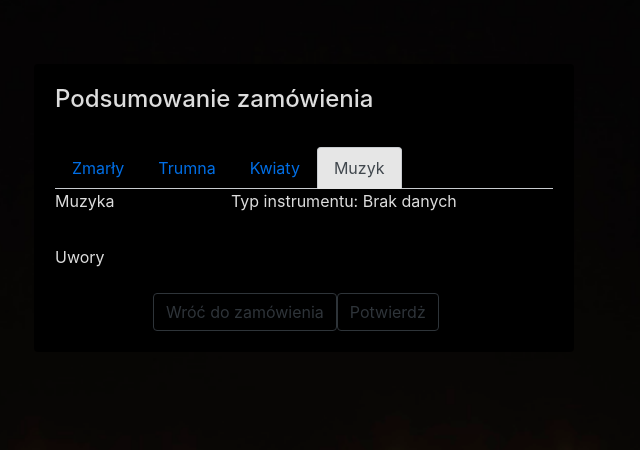
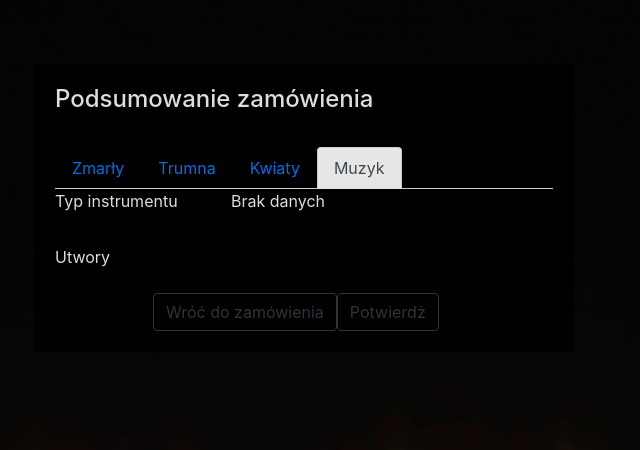
Before and after one commit to Alice198/Zastosowanie-informatyki-w-gospodarstwie, a Django app: a page that uses templates/submit_order_summary.html in a window 1280 px wide, after a click on "Muzyk". Shown: the part 56-506 px from the top of the page, without its empty margins (336-976 px from the left). Run offline with Django 3.2, Linux system fonts and the light colour scheme; the visitor is signed in with stand-in values (Sample User, id 1); data that the repository does not hold is empty; some libraries are stand-ins or nearby versions.

Commit message:
View - change submit order summary

```diff
--- a/templates/submit_order_summary.html
+++ b/templates/submit_order_summary.html
@@ -39,7 +39,7 @@
                                     <div class="tab-pane fade show active" id="died" role="tabpanel" aria-labelledby="died-tab">
                                         <div class="form-group row">
                                             <div class="col-4">
-                                                <label for="id_died">Imie</label>
+                                                <label for="id_died">Imię</label>
                                             </div>
                                             <div class="col-8">
                                               <span class="died" id="id_died">
@@ -251,7 +251,7 @@
                                               </span>
                                             </div>
                                       </div>
-                                      <div class="form-group row">
+                                      <!--<div class="form-group row">
                                           <div class="col-4">
                                               <label for="flower">Cena</label>
                                           </div>
@@ -260,18 +260,18 @@
                                                   <p>{{ flowers.price }}</p>
                                               </span>
                                             </div>
-                                      </div>
+                                      </div>-->
                                   </div>
 
 
                                 <div class="tab-pane fade" id="music" role="tabpanel" aria-labelledby="contact-tab">
                                     <div class="form-group row">
                                         <div class="col-4">
-                                            <label for="music">Muzyka</label>
+                                            <label for="music">Typ instrumentu</label>
                                         </div>
                                         <div class="col-8">
                                           <span class="music" for="music">
-                                              <p>Typ instrumentu: {{ music.msc_type }}
+                                              <p>
                                                   {% if music.msc_type == "T" %}
                                                     Trąbka
                                                   {% elif music.msc_type == "M" %}
@@ -285,7 +285,7 @@
                                     </div>
                                     <div class="form-group row">
                                         <div class="col-4">
-                                            <label for="music">Uwory</label>
+                                            <label for="music">Utwory</label>
                                         </div>
                                         <div class="col-8">
                                           <span class="music" for="music">
```
